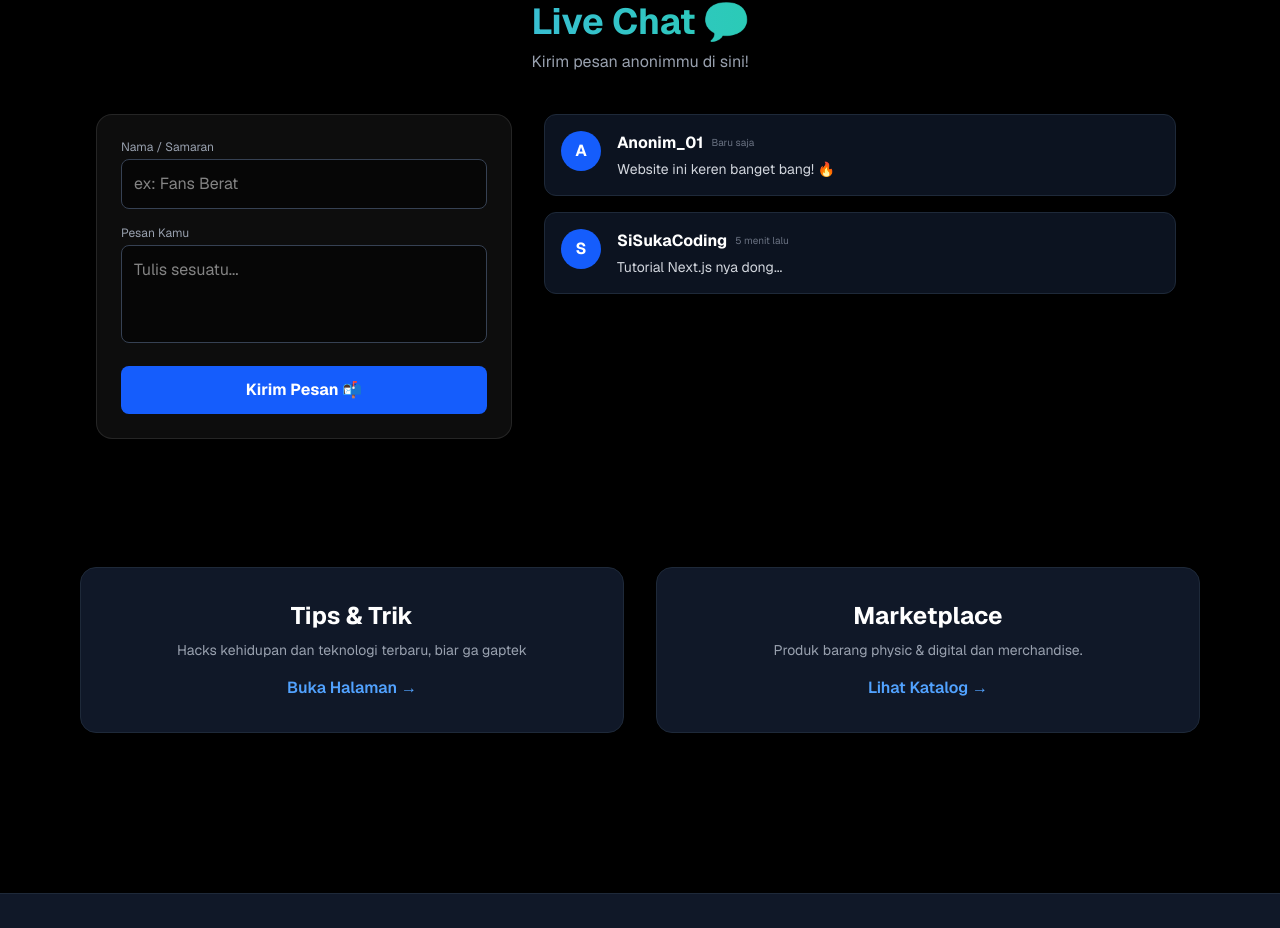
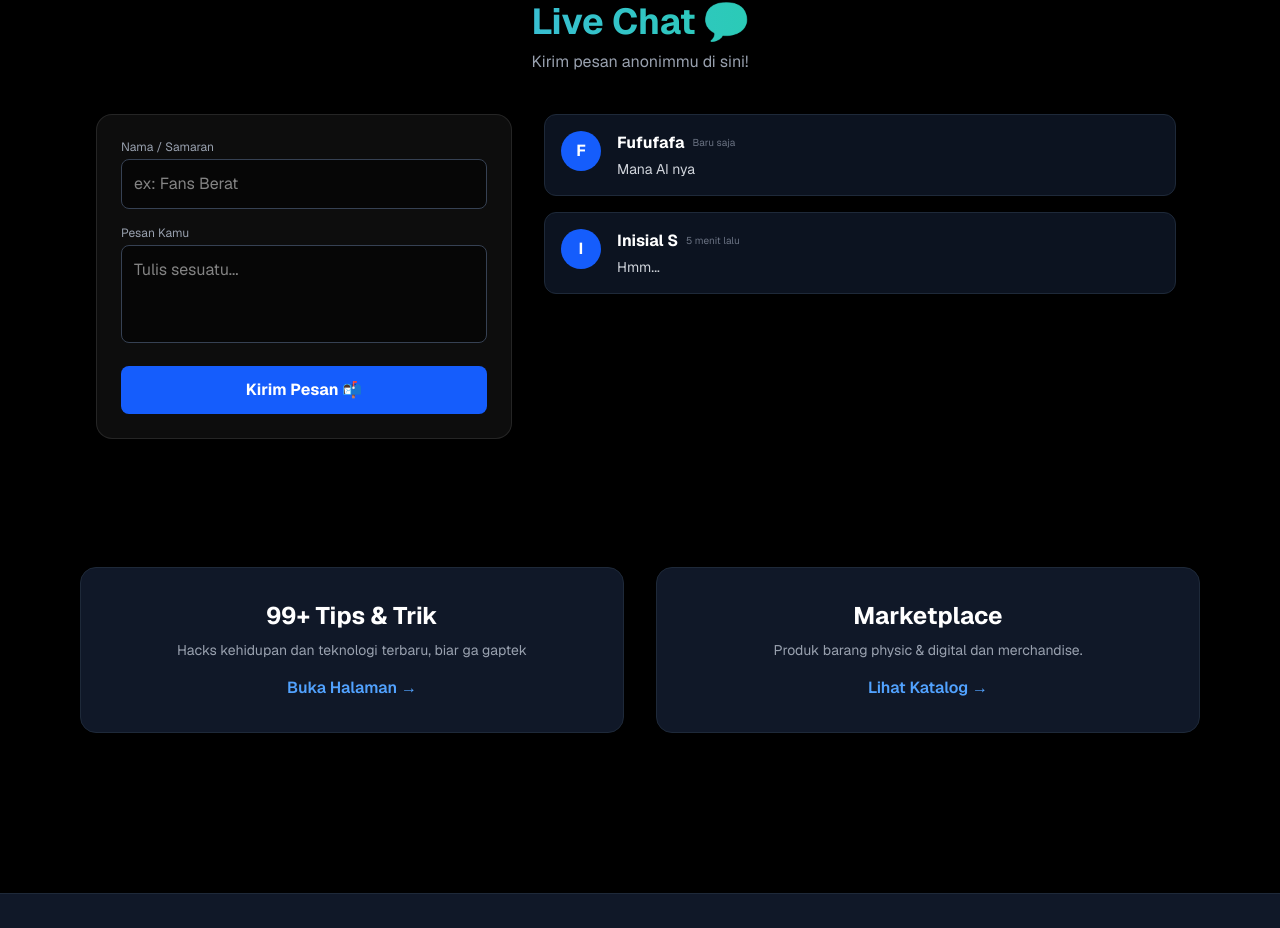
Before and after one commit to dartoulhaq-ui/iMDe, a Next.js app: page /home in a window 1280 px wide. Shown: the part 1632-2560 px from the top of the page. Built offline with nearby package versions, Linux system fonts and the light colour scheme.

Commit message:
Fixed Chat

```diff
--- a/app/home/page.tsx
+++ b/app/home/page.tsx
@@ -24,8 +24,8 @@ export default function HomePage() {
     ["#8b5cf6", "#3b82f6", "#ffffff"]
   );
   const [comments, setComments] = useState([
-    { id: 1, user: "Anonim_01", text: "Website ini keren banget bang! 🔥", time: "Baru saja" },
-    { id: 2, user: "SiSukaCoding", text: "Tutorial Next.js nya dong...", time: "5 menit lalu" },
+    { id: 1, user: "Fufufafa", text: "Mana AI nya", time: "Baru saja" },
+    { id: 2, user: "Inisial S", text: "Hmm...", time: "5 menit lalu" },
   ]);
   const [inputName, setInputName] = useState("");
   const [inputMsg, setInputMsg] = useState("");
@@ -275,7 +275,7 @@ export default function HomePage() {
               whileHover={{ y: -10 }}
               className="bg-gray-900 p-8 rounded-2xl border border-gray-800 text-center"
             >
-              <h4 className="text-2xl font-bold mb-2">Tips & Trik</h4>
+              <h4 className="text-2xl font-bold mb-2">99+ Tips & Trik</h4>
               <p className="text-gray-400 mb-4 text-sm">Hacks kehidupan dan teknologi terbaru, biar ga gaptek</p>
               <button className="text-blue-400 hover:text-blue-300 font-semibold"><a href="/tips">Buka Halaman →</a></button>
             </motion.div>
```
